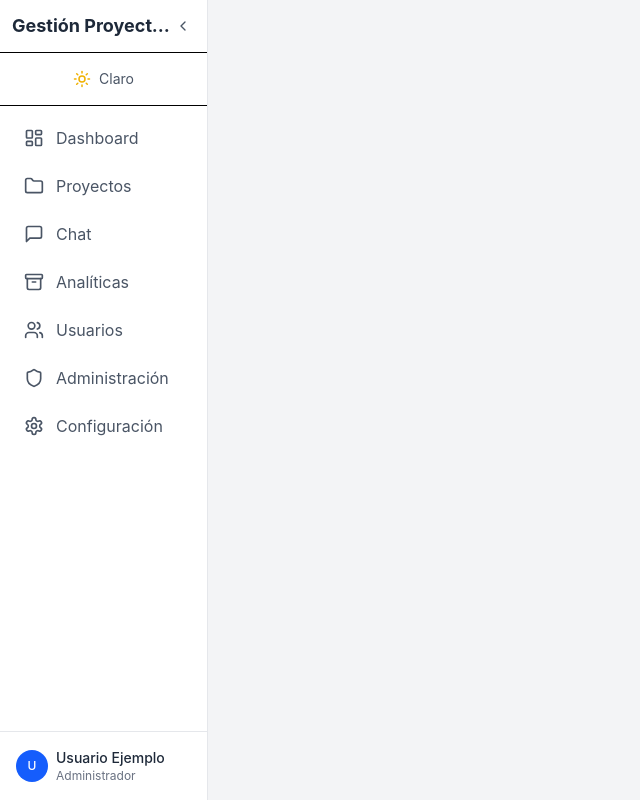
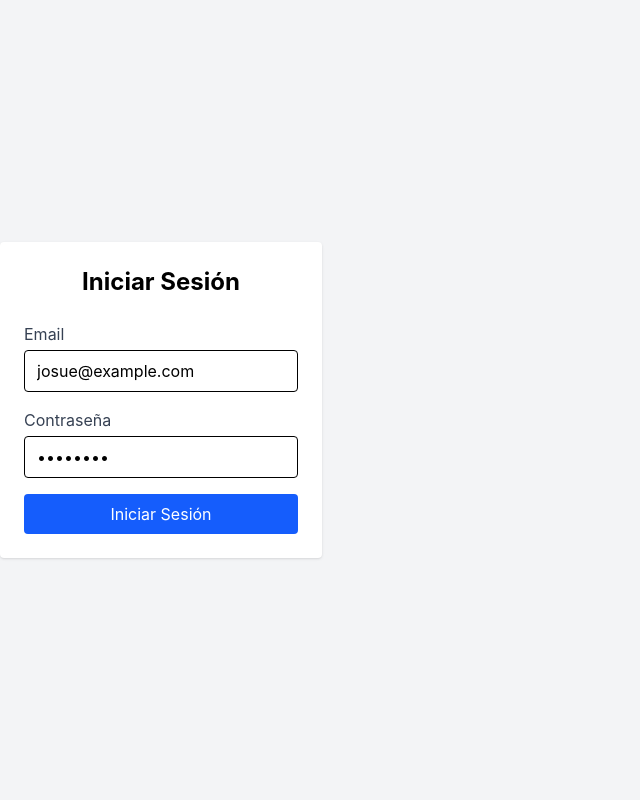
Before and after one commit to RaulTorreM/Gestion_Proyectos_Colaborativos, a React (Vite) app in the folder frontend/: page /login in a window 1280 px wide. Shown: the whole page, without its empty margins (0-640 px from the left). Built offline with nearby package versions, Linux system fonts and the light colour scheme.

Commit message:
chore frontend: Autenticación con JWT

```diff
--- a/frontend/src/App.jsx
+++ b/frontend/src/App.jsx
@@ -1,4 +1,3 @@
-// src/App.jsx
 import { ThemeProvider } from './context/ThemeContext';
 import Sidebar from './components/layout/Sidebar';
 import { Routes, Route } from 'react-router-dom';
@@ -12,15 +11,29 @@ import Settings from './pages/Settings';
 import ProjectDetails from './pages/projects/ProjectDetails';
 import ProjectVersions from './pages/projects/ProjectVersions';
 import ProjectKanban from './pages/projects/ProjectKanban';
+import Login from './pages/Login';
+import ProtectedRoute from './components/ProtectedRoutes';
+import HomeRedirect from './components/HomeRedirect';
 
 const App = () => {
   return (
     <ThemeProvider>
       <div className="flex h-screen bg-gray-100 dark:bg-black">
+        <Routes>
+          {/* Ruta pública */}
+          <Route path="/" element={<HomeRedirect />} />
+          <Route path="/login" element={<Login />} />
+
+          {/* Rutas protegidas */}
+          <Route
+            path="/*"
+            element={
+              <ProtectedRoute>
+                <div className="flex w-full h-screen">
                   <Sidebar />
                   <main className="flex-1 overflow-y-auto">
                     <Routes>
-            <Route path="/" element={<Dashboard />} />
+                      <Route path="/dashboard" element={<Dashboard />} />
                       <Route path="/projects" element={<Projects />} />
                       <Route path="/projects/:id/details" element={<ProjectDetails />} />
                       <Route path="/projects/:id/versions" element={<ProjectVersions />} />
@@ -33,6 +46,11 @@ const App = () => {
                     </Routes>
                   </main>
                 </div>
+              </ProtectedRoute>
+            }
+          />
+        </Routes>
+      </div>
     </ThemeProvider>
   );
 };
--- a/frontend/src/api/axiosInstance.js
+++ b/frontend/src/api/axiosInstance.js
@@ -1,20 +1,31 @@
 import axios from 'axios';
 
 const api = axios.create({
-  baseURL: 'http://localhost:4000/api', // URL base de tu backend
-  timeout: 10000, // Tiempo máximo de espera para las solicitudes
+  baseURL: 'http://localhost:4000/api',
+  timeout: 10000,
   headers: {
     'Content-Type': 'application/json',
-    // HEADERS
   }
 });
+
+// Interceptor para añadir el token en cada solicitud
+api.interceptors.request.use(
+  (config) => {
+    const token = localStorage.getItem('accessToken');
+
+    if (token) {
+      config.headers['Authorization'] = `${token}`;
+    }
+    return config;
+  },
+  (error) => Promise.reject(error)
+);
 
 // Interceptor para manejar errores globalmente
 api.interceptors.response.use(
   (response) => response.data,
   (error) => {
     if (error.response) {
-      // El servidor respondió con un status code fuera del rango 2xx
       return Promise.reject({
         status: error.response.status,
         data: error.response.data,
--- /dev/null
+++ b/frontend/src/api/services/authService.js
@@ -0,0 +1,29 @@
+import api from '../axiosInstance';
+
+const AuthService = {
+  login: async (credentials) => {
+    try {
+      const response = await api.post('/login', credentials);
+      console.log(response);
+
+      // Guarda token y user en localStorage
+      localStorage.setItem('accessToken', response.accessToken);
+      localStorage.setItem('refreshToken', response.refreshToken);
+
+      return response;
+    } catch (error) {
+      throw error;
+    }
+  },
+
+  logout: () => {
+    localStorage.removeItem('accessToken');
+    localStorage.removeItem('refreshToken');
+  },
+
+  getToken: () => localStorage.getItem('accessToken'),
+
+  /* getUser: () => JSON.parse(localStorage.getItem('user')), */
+};
+
+export default AuthService;
--- /dev/null
+++ b/frontend/src/components/HomeRedirect.jsx
@@ -0,0 +1,8 @@
+import { Navigate } from 'react-router-dom';
+
+const HomeRedirect = () => {
+  const token = localStorage.getItem('accessToken');
+  return token ? <Navigate to="/dashboard" /> : <Navigate to="/login" />;
+};
+
+export default HomeRedirect;
--- /dev/null
+++ b/frontend/src/components/ProtectedRoutes.jsx
@@ -0,0 +1,15 @@
+import React from 'react';
+import { Navigate } from 'react-router-dom';
+import AuthService from '../api/services/AuthService';
+
+const ProtectedRoute = ({ children }) => {
+  const token = AuthService.getToken();
+
+  if (!token) {
+    return <Navigate to="/login" replace />;
+  }
+
+  return children;
+};
+
+export default ProtectedRoute;
--- a/frontend/src/components/layout/Sidebar.jsx
+++ b/frontend/src/components/layout/Sidebar.jsx
@@ -15,6 +15,7 @@ import {
   import { useState } from 'react';
   import { useTheme } from '../../context/ThemeContext';
   import { NavLink } from 'react-router-dom';
+  import AuthService from '../../api/services/AuthService';
 
   const Sidebar = () => {
     const { theme, toggleTheme } = useTheme();
@@ -40,9 +41,8 @@ import {
     };
 
     const handleLogout = () => {
-      // Aquí iría la lógica para cerrar sesión
-      console.log('Cerrando sesión...');
-      // Ejemplo: auth.logout();
+      AuthService.logout();
+      window.location.href = '/login';
     };
 
     return (
--- /dev/null
+++ b/frontend/src/pages/Login.jsx
@@ -0,0 +1,74 @@
+import React, { useState } from 'react';
+import AuthService from '../api/services/AuthService';
+
+const Login = () => {
+  // 👉 Estados controlados para los inputs
+  const [email, setEmail] = useState('josue@example.com');
+  const [password, setPassword] = useState('josue123');
+
+  // 👉 Estado para mensajes de error
+  const [error, setError] = useState('');
+
+  // 👉 Manejo del submit del formulario
+  const handleSubmit = async (e) => {
+    e.preventDefault();
+
+    try {
+      // Llama a AuthService con las credenciales
+      await AuthService.login({ email, password });
+
+      // Si todo sale bien, redirige al dashboard o ruta protegida
+      window.location.href = '/dashboard';
+
+    } catch (err) {
+      // Si hay error, muestra mensaje
+      setError(err.message || 'Credenciales incorrectas');
+    }
+  };
+
+  return (
+    <div className="min-h-screen flex items-center justify-center bg-gray-100">
+      <div className="w-full max-w-md p-6 bg-white rounded shadow">
+        <h2 className="text-2xl font-bold mb-6 text-center">Iniciar Sesión</h2>
+
+        {error && <p className="text-red-500 text-sm mb-4">{error}</p>}
+
+        <form onSubmit={handleSubmit} className="space-y-4">
+          {/* Email */}
+          <div>
+            <label className="block text-gray-700 mb-1">Email</label>
+            <input
+              type="email"
+              value={email}
+              onChange={(e) => setEmail(e.target.value)}
+              className="w-full border px-3 py-2 rounded focus:outline-none focus:ring-2 focus:ring-blue-400"
+              required
+            />
+          </div>
+
+          {/* Password */}
+          <div>
+            <label className="block text-gray-700 mb-1">Contraseña</label>
+            <input
+              type="password"
+              value={password}
+              onChange={(e) => setPassword(e.target.value)}
+              className="w-full border px-3 py-2 rounded focus:outline-none focus:ring-2 focus:ring-blue-400"
+              required
+            />
+          </div>
+
+          {/* Botón */}
+          <button
+            type="submit"
+            className="w-full bg-blue-600 text-white py-2 rounded hover:bg-blue-700 transition"
+          >
+            Iniciar Sesión
+          </button>
+        </form>
+      </div>
+    </div>
+  );
+};
+
+export default Login;
--- a/frontend/src/pages/Projects.jsx
+++ b/frontend/src/pages/Projects.jsx
@@ -168,7 +168,7 @@ const Projects = () => {
   };
 
   if (loading) return <div>Cargando proyectos...</div>;
-  if (error) return <div>Error: {error}</div>;
+  if (error) return <div className='font-semibold text-red-700 dark:text-white'>Error: {error}</div>;
 
   return (
     <div className="relative p-4 md:p-6 space-y-4 md:space-y-6">
```
Also changed, not shown: 1 other file (tests, documents, lock files or other folders). Lines whose indentation alone changed are shown as unchanged.
